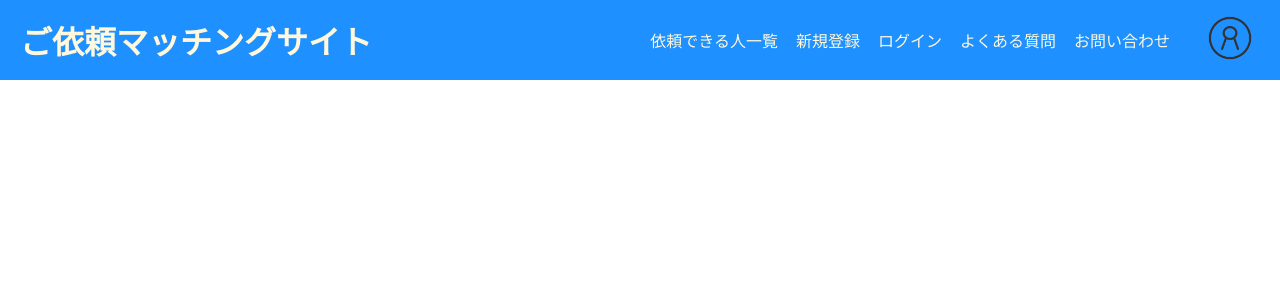
After one commit to ShoheiNagamura/PHP03_kadai, a PHP site: page /mypage.php in a window 1280 px wide. The commit adds this page. Shown: the top 300 px of the page. Run offline with PHP 8.4, Linux system fonts and the light colour scheme.

Commit message:
マイページアイコンの追加と画面遷移

```diff
--- a/css/style.css
+++ b/css/style.css
@@ -35,6 +35,9 @@ header h1 {
 
 nav {
     margin: 0 0 0 auto;
+    display: flex;
+    justify-content: center;
+    align-items: center;
 }
 
 .header-nav {
@@ -75,6 +78,12 @@ nav {
 .order-login:hover,
 .seller-login:hover {
     background-color: aquamarine;
+}
+
+img {
+    width: 80px;
+    height: 80px;
+    margin-right: 10px;
 }
 
 
--- a/index.php
+++ b/index.php
@@ -55,6 +55,9 @@
                     <li>お問い合わせ</li>
                 </a>
             </ul>
+            <a href="./mypage.php">
+                <img src="./img/mypage.png" alt="マイページアイコン">
+            </a>
         </nav>
     </header>
 
--- /dev/null
+++ b/mypage.php
@@ -0,0 +1,67 @@
+<?php
+//DB接続関数読み込み
+include('./functions/connect_to_db.php');
+
+
+?>
+
+<!DOCTYPE html>
+<html lang="ja">
+
+<head>
+    <meta charset="UTF-8">
+    <meta http-equiv="X-UA-Compatible" content="IE=edge">
+    <meta name="viewport" content="width=device-width, initial-scale=1.0">
+    <link rel="stylesheet" href="./css/style.css">
+    <title>PHP課題02</title>
+</head>
+
+<body>
+    <header>
+        <div class="header-title">
+            <a href="./index.php">
+                <h1>ご依頼マッチングサイト</h1>
+            </a>
+        </div>
+        <nav>
+            <ul class="header-nav">
+                <a href="./search_list.php">
+                    <li>依頼できる人一覧</li>
+                </a>
+                <li class="signup">新規登録
+                    <ul class="signup-down">
+                        <a href="./order_signup.php">
+                            <li class="order-signup">発注者登録</li>
+                        </a>
+                        <a href="./seller_signup.php">
+                            <li class="seller-signup">販売者登録</li>
+                        </a>
+                    </ul>
+                </li>
+                <li class="login">ログイン
+                    <ul class="login-down">
+                        <a href="./order_login.php">
+                            <li class="order-login">発注者ログイン</li>
+                        </a>
+                        <a href="./seller_login.php">
+                            <li class="seller-login">販売者ログイン</li>
+                        </a>
+                    </ul>
+                </li>
+                <a href="./question.php">
+                    <li>よくある質問</li>
+                </a>
+                <a href="./contact.php">
+                    <li>お問い合わせ</li>
+                </a>
+            </ul>
+            <a href="./mypage.php">
+                <img src="./img/mypage.png" alt="マイページアイコン">
+            </a>
+        </nav>
+    </header>
+
+
+</body>
+
+</html>
--- a/order_login.php
+++ b/order_login.php
@@ -53,6 +53,9 @@
                     <li>お問い合わせ</li>
                 </a>
             </ul>
+            <a href="./mypage.php">
+                <img src="./img/mypage.png" alt="マイページアイコン">
+            </a>
         </nav>
     </header>
 
--- a/order_signup.php
+++ b/order_signup.php
@@ -53,6 +53,9 @@
                     <li>お問い合わせ</li>
                 </a>
             </ul>
+            <a href="./mypage.php">
+                <img src="./img/mypage.png" alt="マイページアイコン">
+            </a>
         </nav>
     </header>
 
--- a/question.php
+++ b/question.php
@@ -53,6 +53,9 @@
                     <li>お問い合わせ</li>
                 </a>
             </ul>
+            <a href="./mypage.php">
+                <img src="./img/mypage.png" alt="マイページアイコン">
+            </a>
         </nav>
     </header>
 
--- a/search_list.php
+++ b/search_list.php
@@ -97,6 +97,9 @@ foreach ($result as $record) {
                     <li>お問い合わせ</li>
                 </a>
             </ul>
+            <a href="./mypage.php">
+                <img src="./img/mypage.png" alt="マイページアイコン">
+            </a>
         </nav>
     </header>
 
--- a/seller_login.php
+++ b/seller_login.php
@@ -53,6 +53,9 @@
                     <li>お問い合わせ</li>
                 </a>
             </ul>
+            <a href="./mypage.php">
+                <img src="./img/mypage.png" alt="マイページアイコン">
+            </a>
         </nav>
     </header>
 
--- a/seller_signup.php
+++ b/seller_signup.php
@@ -53,6 +53,9 @@
                     <li>お問い合わせ</li>
                 </a>
             </ul>
+            <a href="./mypage.php">
+                <img src="./img/mypage.png" alt="マイページアイコン">
+            </a>
         </nav>
     </header>
 
```
Also changed, not shown: img/mypage.png (added).
